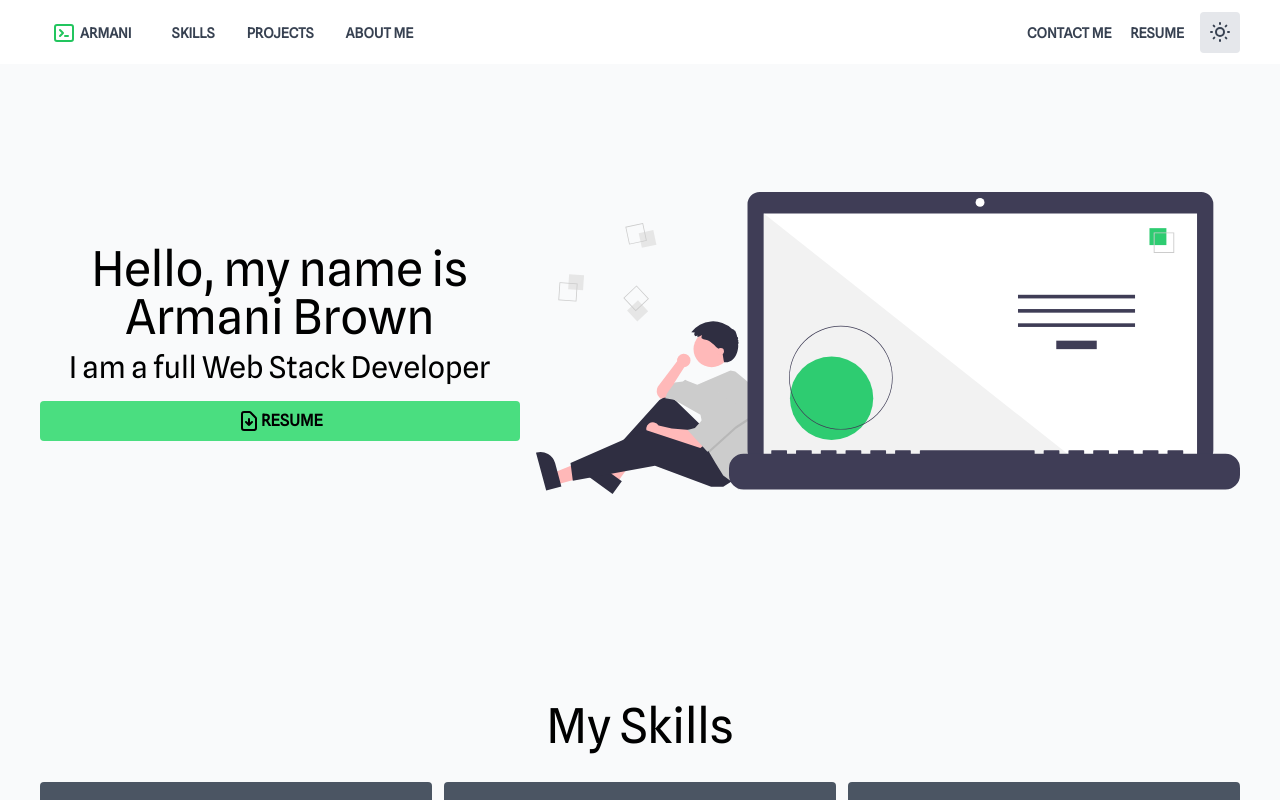
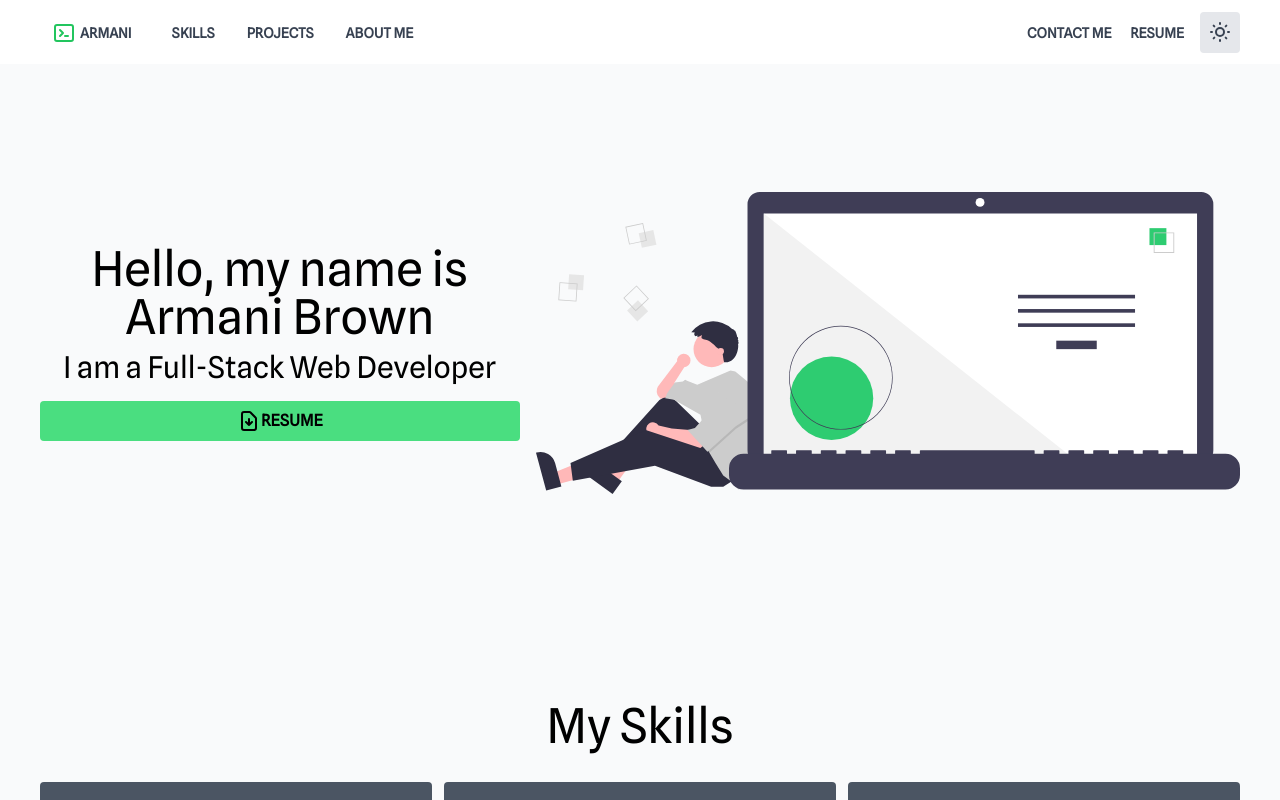
Before and after one commit to ChromeMatic/armani-tech, a Vue app: page / in a window 1280 px wide. Shown: the top 800 px of the page. Built offline with nearby package versions, Linux system fonts and the light colour scheme.

Commit message:
Fix spelling error

```diff
--- a/src/Pages/LandingPage.vue
+++ b/src/Pages/LandingPage.vue
@@ -12,7 +12,7 @@
         <div class="flex flex-col space-y-4 text-center">
           <div class="flex flex-col space-y-2">
             <h1 class="lg:text-5xl text-4xl">Hello, my name is Armani Brown</h1>
-            <h2 class="lg:text-3xl text-2xl">I am a full Web Stack Developer</h2>
+            <h2 class="lg:text-3xl text-2xl">I am a Full-Stack Web Developer</h2>
           </div>
 
           <a href="./Armani Brown.pdf" class="flex justify-center px-8 rounded py-2 uppercase font-semibold bg-green-400 dark:bg-indigo-500 hover:dark:bg-indigo-400 hover:bg-green-500 transition duration-75" target="_blank" rel="noopener noreferrer">
```
